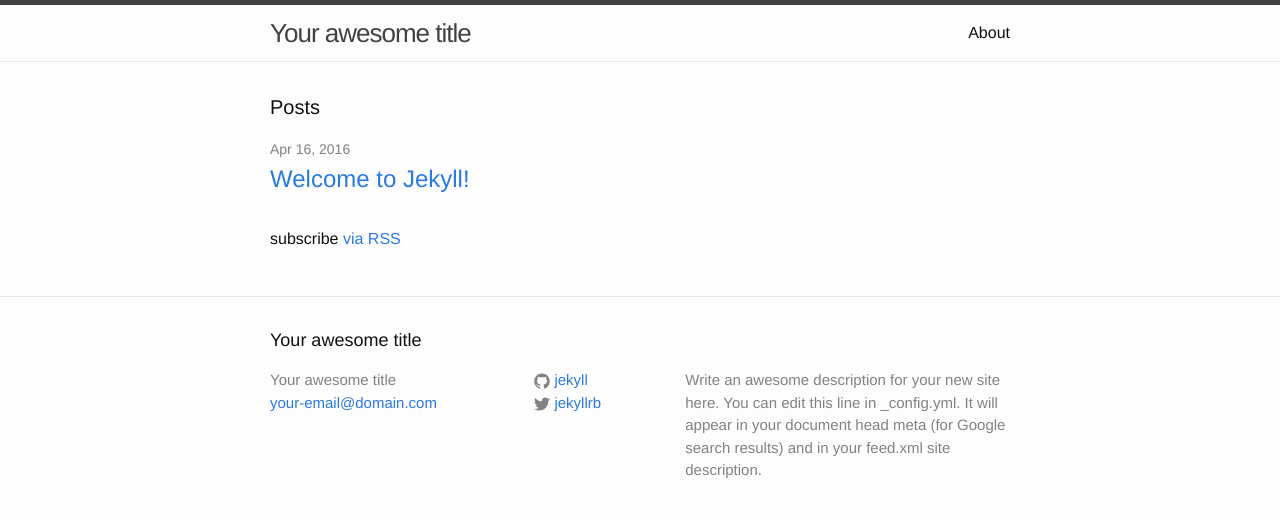
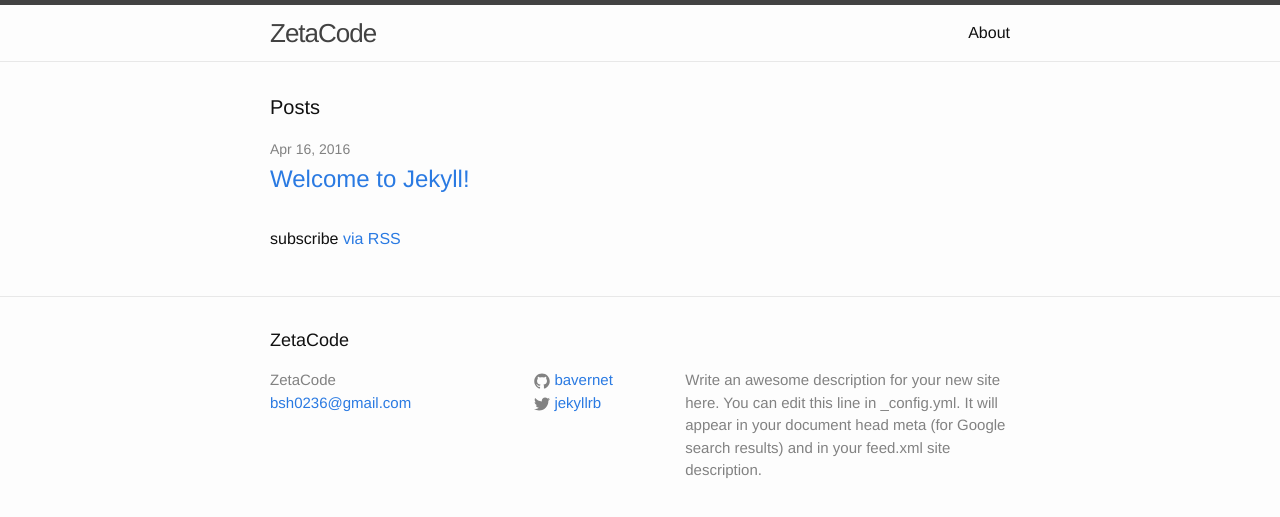
Before and after one commit to bavernet/zc, a Jekyll site: the page built from index.html, in a window 1280 px wide. Shown: the top 517 px of the page. Built offline with Jekyll 4.4.1, drawn with Linux system fonts in a browser that asks for light colours.

Commit message:
modify basic configuration

```diff
--- a/_config.yml
+++ b/_config.yml
@@ -6,16 +6,16 @@
 # 'jekyll serve'. If you change this file, please restart the server process.
 
 # Site settings
-title: Your awesome title
-email: your-email@domain.com
+title: ZetaCode
+email: bsh0236@gmail.com
 description: > # this means to ignore newlines until "baseurl:"
   Write an awesome description for your new site here. You can edit this
   line in _config.yml. It will appear in your document head meta (for
   Google search results) and in your feed.xml site description.
 baseurl: "" # the subpath of your site, e.g. /blog
-url: "http://yourdomain.com" # the base hostname & protocol for your site
+url: "http://zetacode.com" # the base hostname & protocol for your site
 twitter_username: jekyllrb
-github_username:  jekyll
+github_username:  bavernet
 
 # Build settings
 markdown: kramdown
```
